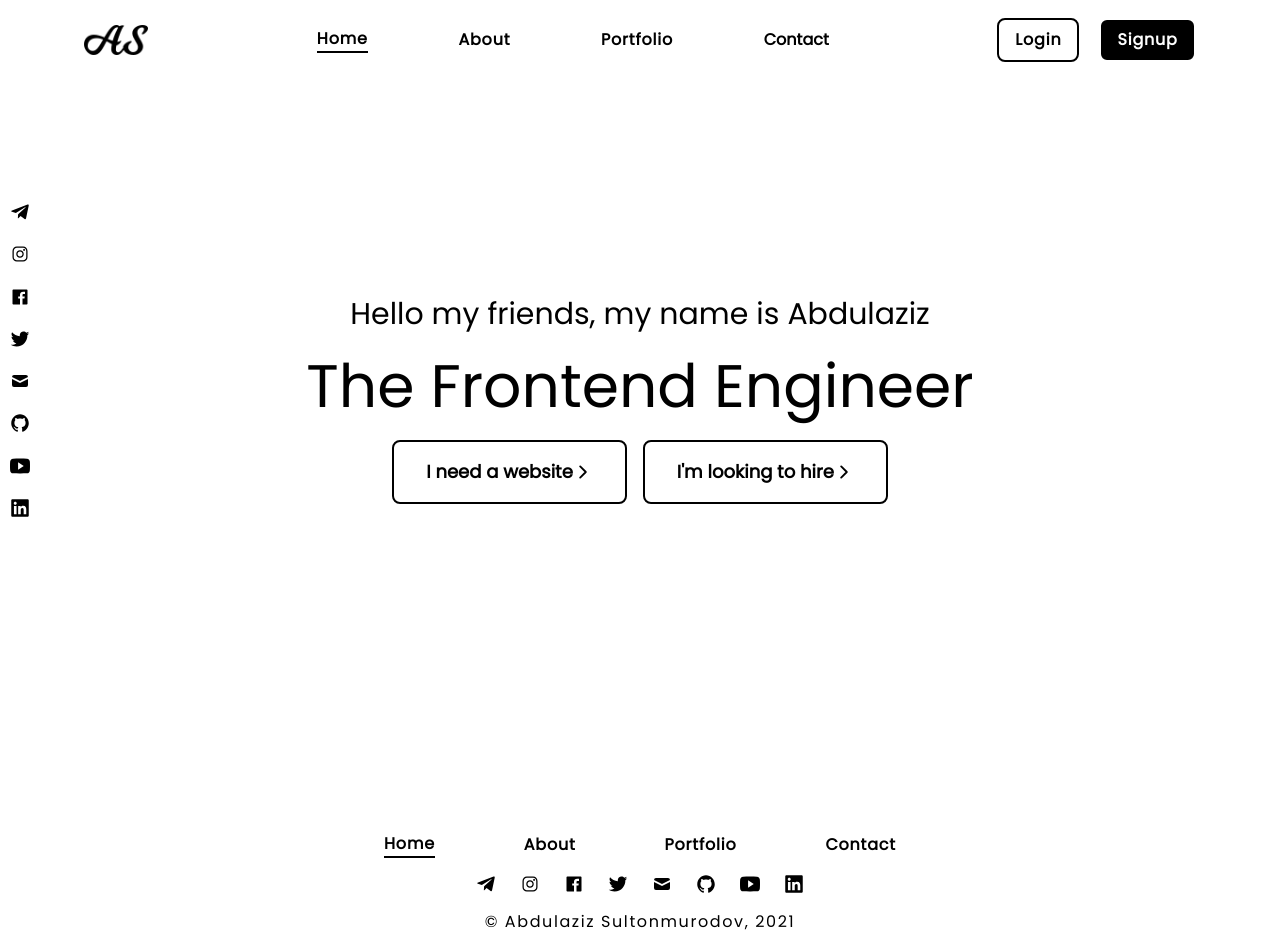
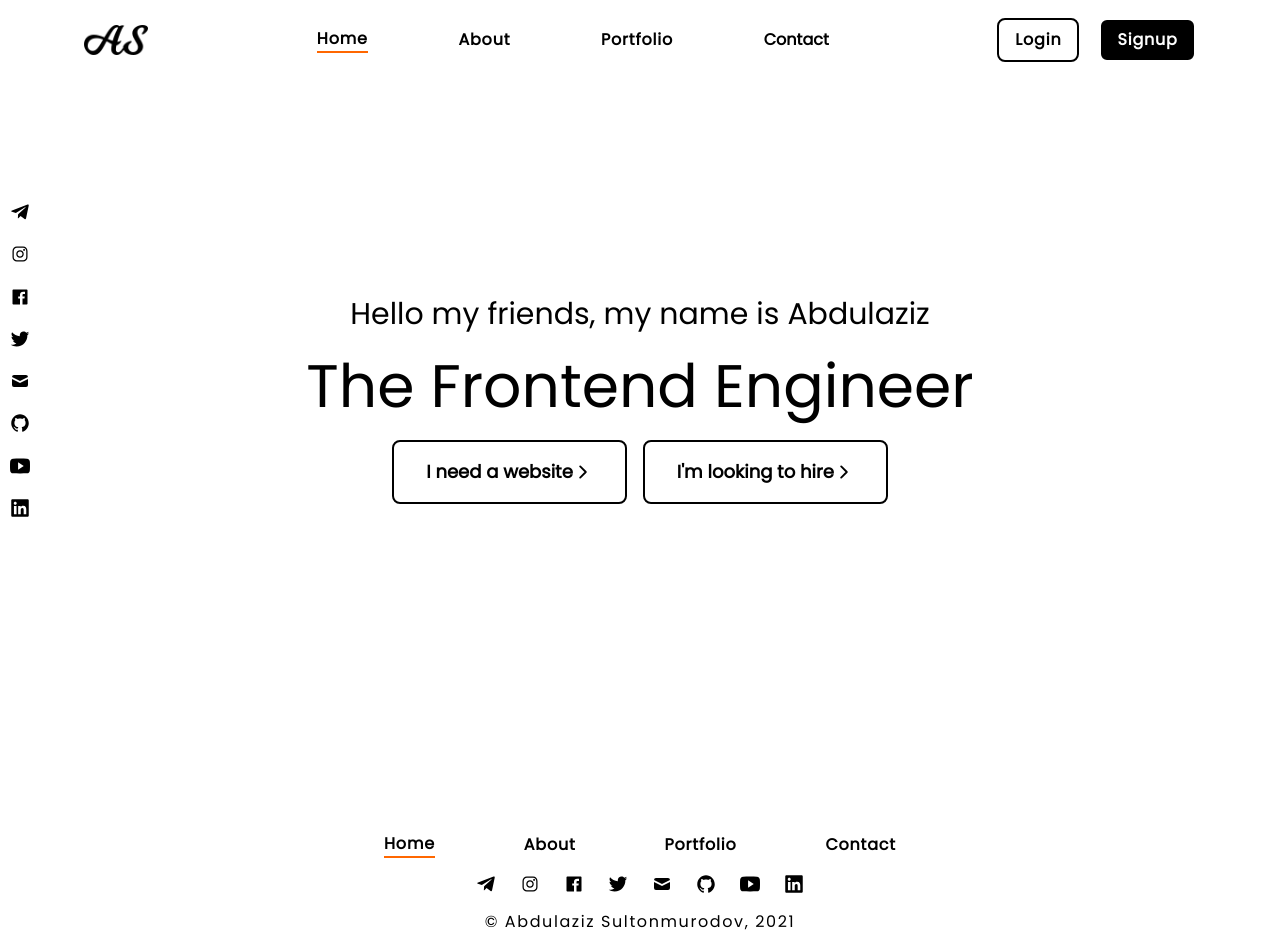
Before and after one commit to abdulaziz-sultonmurodov/my_official_personal_website, a React (Create React App) app: page / in a window 1280 px wide. Built offline with nearby package versions, Linux system fonts and the light colour scheme.

Commit message:
navlivk active

```diff
--- a/src/components/Header.jsx
+++ b/src/components/Header.jsx
@@ -149,7 +149,7 @@ const Header = () => {
               </NavLink>
                 </li>
               </div>
-              <div className="mt-64">
+              <div className="mt-80">
             <div className="flex flex-row justify-center items-center">
                     <a className="mx-2 sm:mx-3" target="_blank" rel="noreferrer" href="https://t.me/abdulaziz_sultonmurodov_channel">
                     <FaTelegramPlane className="h-5 w-5 cursor-pointer text-grey hover:text-primary hover:text-darkGrey" />
--- a/src/index.css
+++ b/src/index.css
@@ -28,7 +28,7 @@ body {
 }
 
 .navbar-active {
-  border-bottom: 2px solid #000000ff;
+  border-bottom: 2px solid #ff6700;
 }
 .navbar-active:hover {
   border-bottom: 2px solid #ff6700;
```
